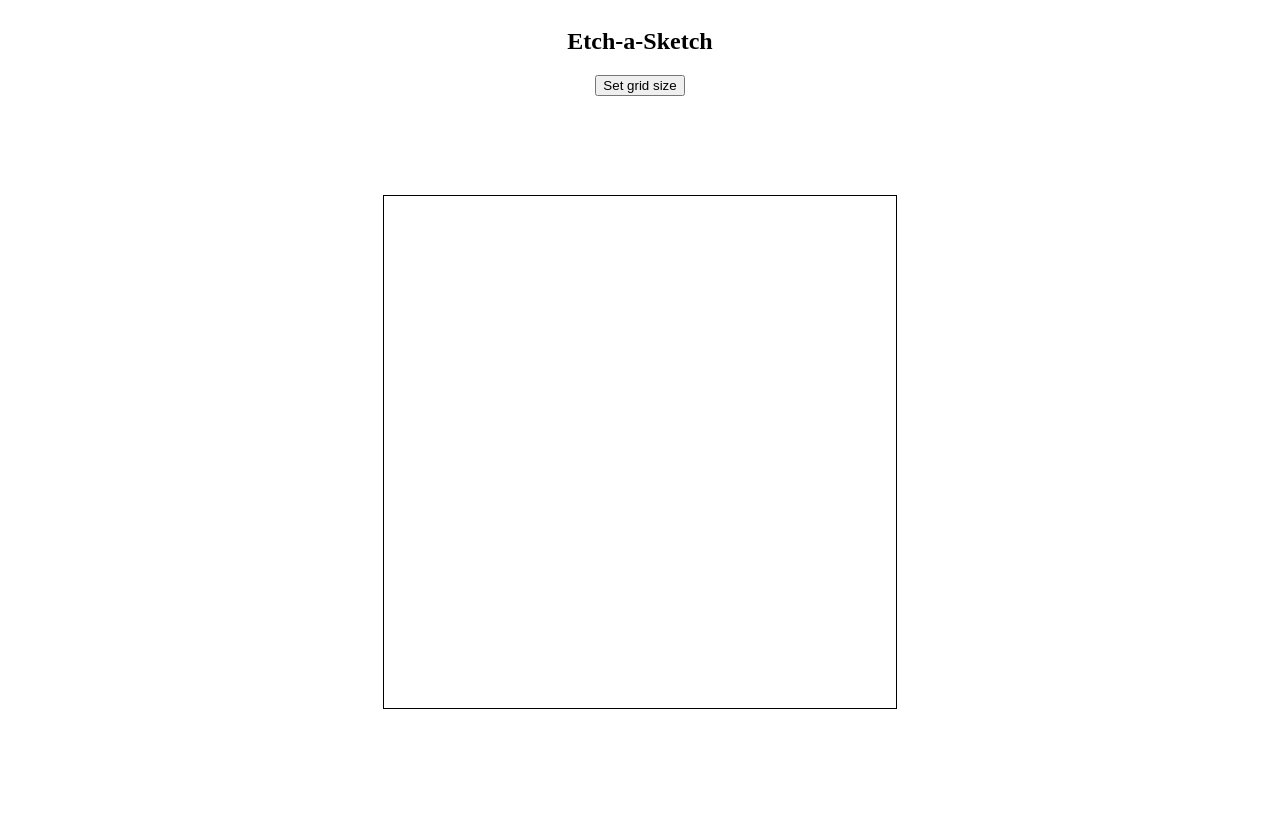
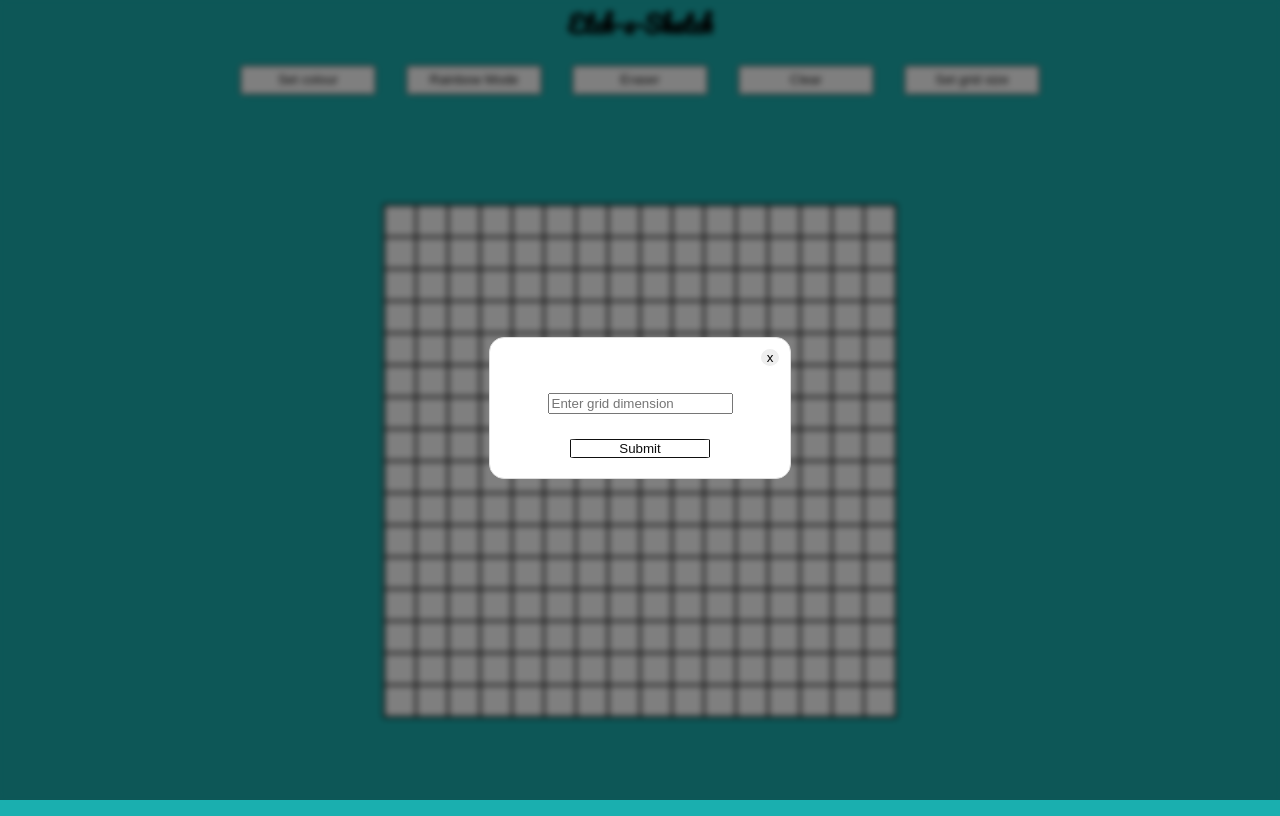
Before and after one commit to Bwsmorgan/etch-a-sketch, a plain HTML site: page index.html in a window 1280 px wide. Both pictures are taken after a click on the button "Set grid size". Drawn offline with Linux system fonts and the light colour scheme.

Commit message:
Add new button options: set colour, rainbow mode, eraser and clear

```diff
--- a/index.html
+++ b/index.html
@@ -8,6 +8,10 @@
 
     <link rel="stylesheet" href="./style.css">
 
+    <link rel="preconnect" href="https://fonts.googleapis.com">
+    <link rel="preconnect" href="https://fonts.gstatic.com" crossorigin>
+    <link href="https://fonts.googleapis.com/css2?family=Pacifico&display=swap" rel="stylesheet">
+
 </head>
 
 <body>
@@ -15,27 +19,31 @@
 
     <h2 class="title">Etch-a-Sketch</h2>
 
-    <button>Set grid size</button>
+    <div class="btns">
+        <button class="sel-col">Set colour</button>
+        <button class="rainbow">Rainbow Mode</button>
+        <button class="eraser">Eraser</button>
+        <button class="clear">Clear</button>
+        <button class="btn-open">Set grid size</button>
+
+
+    </div>
+
 
     <section class="modal hidden">
-
-
 
         <div class="flex">
 
             <button class="btn-close">x</button>
-            <input id="length" placeholder="Length" />
-            <input id="width" placeholder="Width" />
-            <button class="btn">Submit</button>
+            <input id="length" type="text" placeholder="Enter grid dimension"/>
+            <button class="btn-submit" onclick="getVals()">Submit</button>
 
 
         </div>
 
+    </section>
 
-
-    </section>
     <div class="overlay hidden"></div>
-
 
     <div class="grid-container"></div>
 
--- a/style.css
+++ b/style.css
@@ -5,16 +5,19 @@ body {
     justify-content: center;
     position: relative;
     min-height: 100vh;
+    background-color: rgb(26, 175, 175);
+    font-family: 'Pacifico', cursive;
 
 }
 .title {
-
+    margin-top: -5px;
     text-align: center;
 }
 
 .grid-container {
     display: grid;
     margin: auto;
+    background-color: white;
 
 }
 
@@ -41,8 +44,44 @@ body {
     width: 200px;
 }
 
+.btns{
+    display: flex;
+    width: 800px;
+    gap: 30px;
+    justify-content: center;
+    margin-bottom: 20px;
+}
+.btn-open, .sel-col, .rainbow, .eraser, .clear{
 
-.btn {
+    border-radius: 5%;
+    width: 150px;
+    height: 30px;
+    background-color: white;
+    border: rgb(15, 15, 15) 1.5px solid;
+    color: rgb(15, 15, 15);
+}
+
+
+.btn-open:hover{
+    background-color: rgb(15, 15, 15);
+    color: white;
+
+}
+
+.btn-submit{
+
+    margin-top: 10px;
+    border-radius: 5%;
+    width: 140px;
+    background-color: white;
+    border: rgb(15, 15, 15) 1.5px solid;
+    color: rgb(15, 15, 15);
+
+}
+
+.btn-submit:hover{
+    background-color: rgb(15, 15, 15);
+    color: white;
 
 }
 
```
